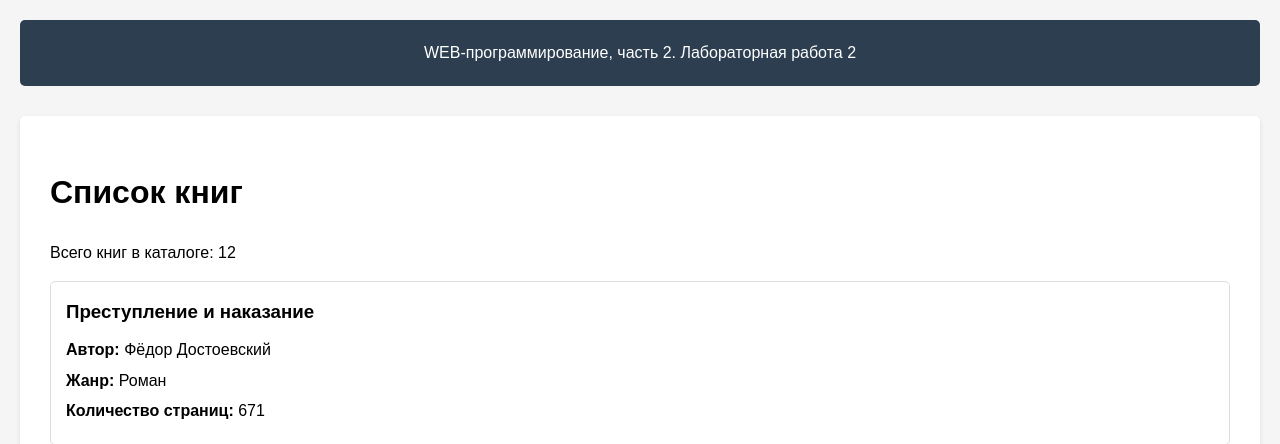
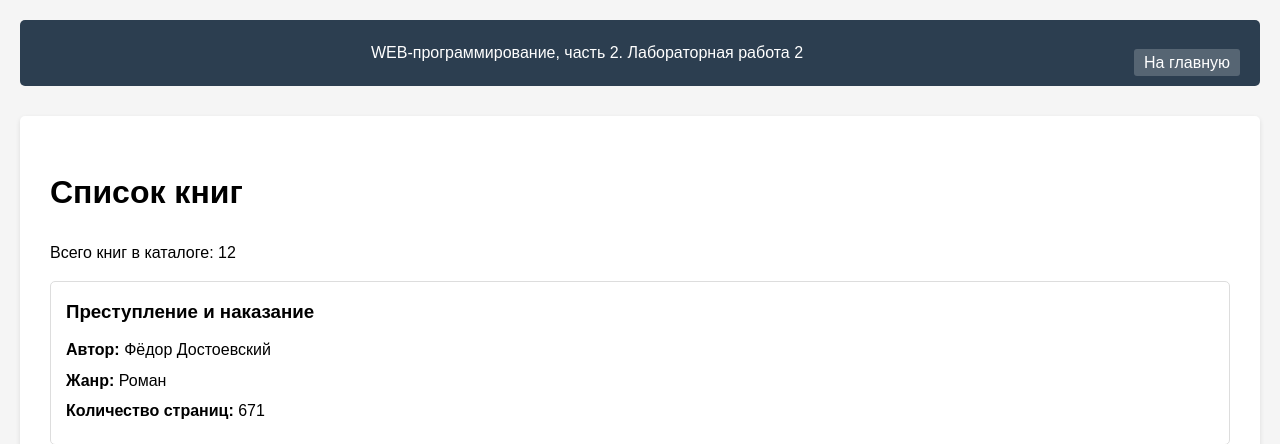
Before and after one commit to Sqkel0v3/web-back-labs, a Flask app: page /lab2/books in a window 1280 px wide. Shown: the top 444 px of the page. Run offline with Flask 3, Linux system fonts and the light colour scheme.

Commit message:
Добавление ссылок

```diff
--- a/templates/base.html
+++ b/templates/base.html
@@ -8,6 +8,9 @@
 </head>
 <body>
     <header>
+        <div style="float: right; margin-top: 10px;">
+            <a href="/" style="color: white; text-decoration: none; background: rgba(255,255,255,0.2); padding: 5px 10px; border-radius: 3px;">На главную</a>
+        </div>
         WEB-программирование, часть 2. {{ self.lab() }}
     </header>
     <main>
```
